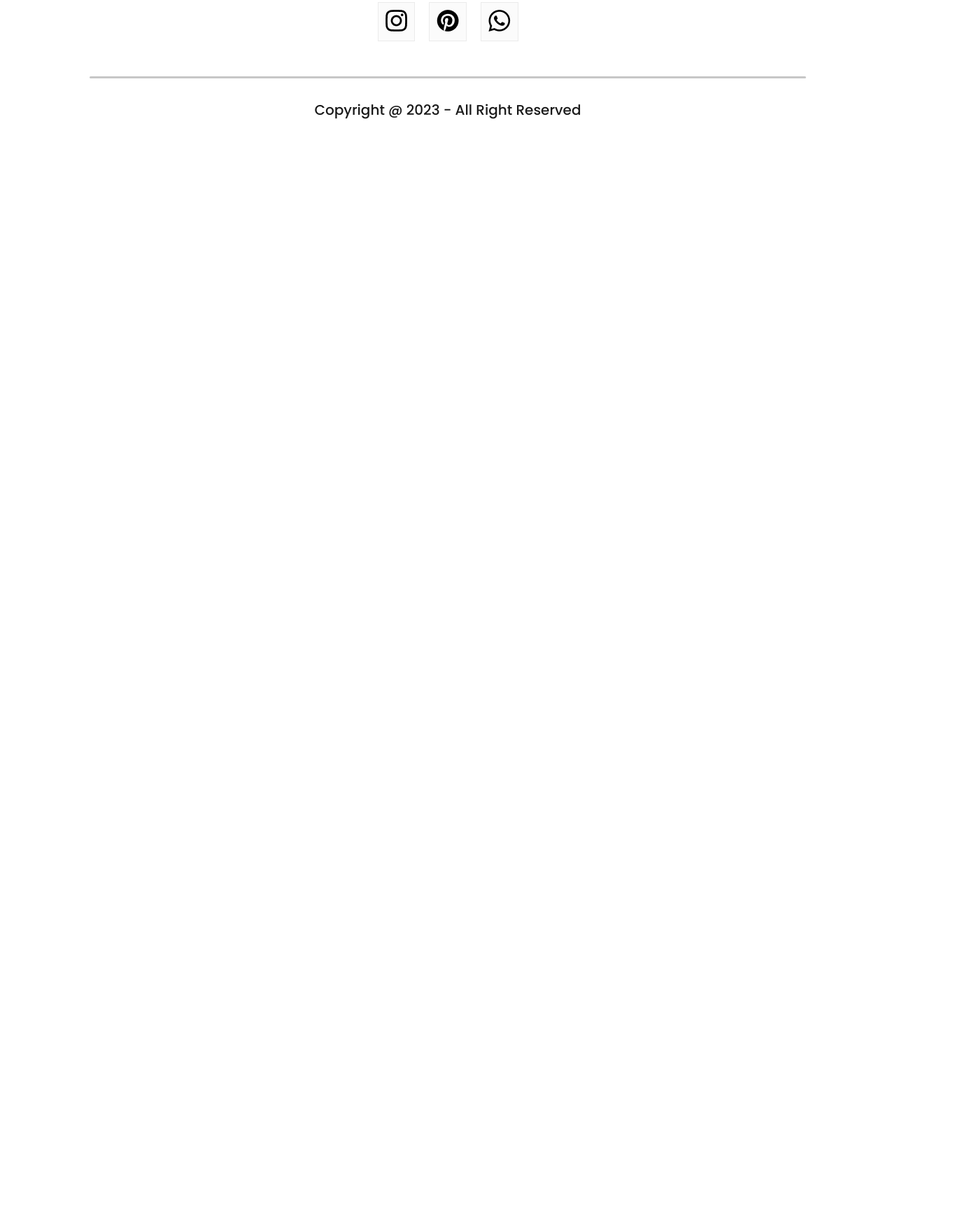
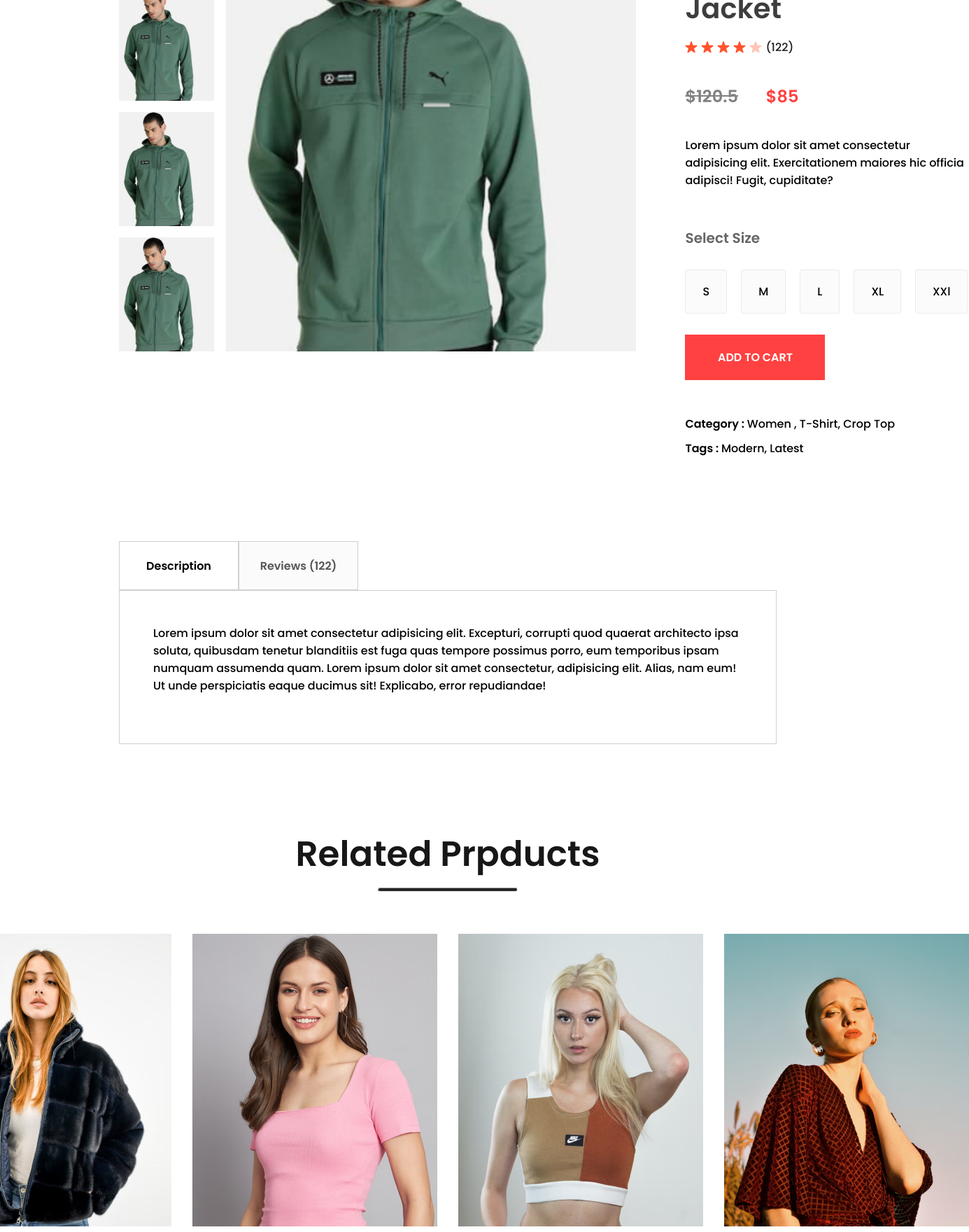
Before and after one commit to karl-jerico/Ecommerce-Website, a React (Vite) app: page /product/13 in a window 1280 px wide. Shown: the part 340-2100 px from the top of the page at 70% size, 1385 px wide, since content can reach past the window. Before the commit the page ends 800 px from the top, so only its background shows below. Built offline with nearby package versions, Linux system fonts and the light colour scheme.

Commit message:
Add product feature

```diff
--- a/src/components/shop/item.jsx
+++ b/src/components/shop/item.jsx
@@ -1,9 +1,10 @@
 import React from 'react'
+import { Link } from 'react-router-dom'
 
 const Item = (props) => {
   return (
     <section className="item">
-        <img src={props.image} alt="item" />
+        <Link to={`/product/${props.id}`}><img onClick={window.scrollTo(0,0)} src={props.image} alt="item" /></Link>
         <p>{props.name}</p>
         <div className="item-prices">
             <div className="item-price-new">
--- a/src/css/App.css
+++ b/src/css/App.css
@@ -8,6 +8,10 @@
 @import url(./components/shop/newsletter.css);
 @import url(./components/shopCategory/shopCategory.css);
 @import url(./components/loginSignup/loginSignup.css);
+@import url(./components/products/breadcrum.css);
+@import url(./components/products/productdisplay.css);
+@import url(./components/products/descriptionbox.css);
+@import url(./components/products/relatedproducts.css);
 
 *{
     margin: 0;
--- a/src/pages/product.jsx
+++ b/src/pages/product.jsx
@@ -1,8 +1,22 @@
-import React from 'react'
+import React, { useContext } from 'react'
+import { shopContext } from '@/context/shopContext';
+import { useParams } from 'react-router-dom';
+import Breadcrum from '@/components/products/breadcrum';
+import ProductDisplay from '@/components/products/productDisplay';
+import DescriptionBox from '@/components/products/descriptionBox';
+import RelatedProducts from '../components/products/relatedProducts';
 
 const Product = () => {
+  const {all_products} = useContext(shopContext);
+  const {productId} = useParams();
+  const product = all_products.find((e) => e.id === Number(productId));
   return (
-    <div>Product</div>
+    <div>
+    <Breadcrum product={product} />
+    <ProductDisplay product={product} />
+    <DescriptionBox />
+    <RelatedProducts />
+    </div>
   )
 }
 
```
